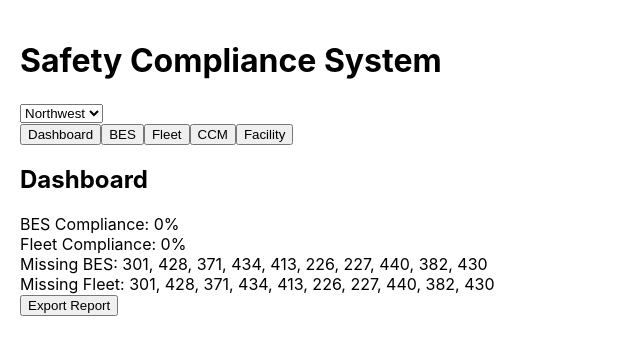
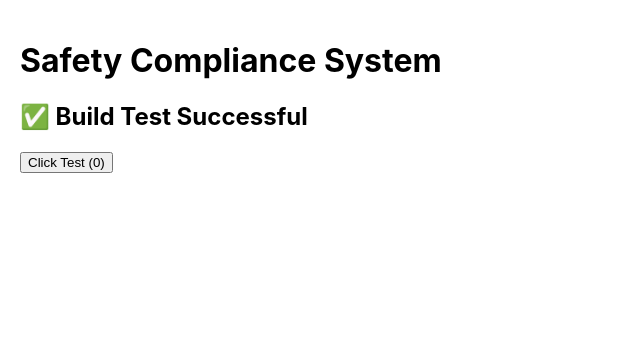
Before and after one commit to drewworkfirststudent-droid/safety-app, a React (Create React App) app: page / in a window 1280 px wide. Shown: the top 354 px of the page, without its empty margins (0-640 px from the left). Built offline with nearby package versions, Linux system fonts and the light colour scheme.

Commit message:
RESET BUILD TEST

```diff
--- a/src/App.js
+++ b/src/App.js
@@ -1,76 +1,17 @@
 import { useState } from "react";
 
-const NW_BUSES = [301,428,371,434,413,226,227,440,382,430];
-const SE_BUSES = [444,390,376,223,449,412,426,456];
-
 export default function App() {
-  const [tab, setTab] = useState("dashboard");
-  const [area, setArea] = useState("Northwest");
-
-  const buses = area === "Northwest" ? NW_BUSES : SE_BUSES;
-
-  const [besChecks, setBesChecks] = useState([]);
-  const [fleetChecks, setFleetChecks] = useState([]);
-  const [ccmChecks, setCcmChecks] = useState([]);
-  const [facilityChecks, setFacilityChecks] = useState([]);
-
-  const besCompleted = besChecks.length;
-  const fleetCompleted = fleetChecks.length;
-
-  const besPercent = Math.round((besCompleted / buses.length) * 100) || 0;
-  const fleetPercent = Math.round((fleetCompleted / buses.length) * 100) || 0;
-
-  const besMissing = buses.filter(
-    (b) => !besChecks.map((x) => x.bus).includes(b)
-  );
-
-  const fleetMissing = buses.filter(
-    (b) => !fleetChecks.map((x) => x.bus).includes(b)
-  );
+  const [count, setCount] = useState(0);
 
   return (
     <div style={{ padding: 20 }}>
       <h1>Safety Compliance System</h1>
 
-      <select value={area} onChange={(e) => setArea(e.target.value)}>
-        <option>Northwest</option>
-        <option>Southeast</option>
-      </select>
+      <h2>✅ Build Test Successful</h2>
 
-      <div>
-        <button onClick={() => setTab("dashboard")}>Dashboard</button>
-        <button onClick={() => setTab("bes")}>BES</button>
-        <button onClick={() => setTab("fleet")}>Fleet</button>
-        <button onClick={() => setTab("ccm")}>CCM</button>
-        <button onClick={() => setTab("facility")}>Facility</button>
-      </div>
-
-      {tab === "dashboard" && (
-        <div>
-          <h2>Dashboard</h2>
-
-          <div>BES Compliance: {besPercent}%</div>
-          <div>Fleet Compliance: {fleetPercent}%</div>
-
-          <div>Missing BES: {besMissing.join(", ") || "None"}</div>
-          <div>Missing Fleet: {fleetMissing.join(", ") || "None"}</div>
-
-          <button
-            onClick={() => {
-              const csv = "Test Export\nBES," + besCompleted;
-              const blob = new Blob([csv], { type: "text/csv" });
-              const url = URL.createObjectURL(blob);
-              const a = document.createElement("a");
-              a.href = url;
-              a.download = "report.csv";
-              a.click();
-            }}
-          >
-            Export Report
-          </button>
-        </div>
-      )}
+      <button onClick={() => setCount(count + 1)}>
+        Click Test ({count})
+      </button>
     </div>
   );
 }
-``
```
